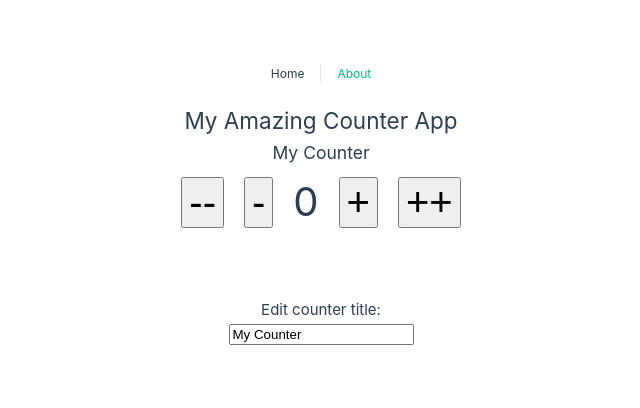
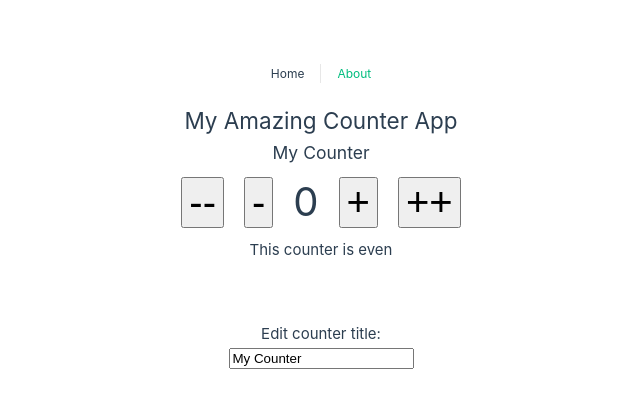
Before and after one commit to miguelfervi/vue-composition-api-basics, a Vue app: page / in a window 1280 px wide. Shown: the top 408 px of the page, without its empty margins (319-959 px from the left). Built offline with nearby package versions, Linux system fonts and the light colour scheme.

Commit message:
add computed property

```diff
--- a/src/views/HomeView.vue
+++ b/src/views/HomeView.vue
@@ -13,6 +13,8 @@
       <button @click="increaseCounter(2)" class="btn">++</button>
     </div>
 
+    <p>This counter is {{ oddOrEven }}</p>
+
     <div class="edit">
       <h4>Edit counter title: </h4>
       <input v-model="counterData.title" type="text">
@@ -22,7 +24,7 @@
 </template>
 
 <script setup>
-import { reactive } from 'vue'
+import { reactive, computed } from 'vue'
 
   const appTitle = 'My Amazing Counter App'
     // const counter = ref(0),
@@ -33,6 +35,11 @@
       title: 'My Counter'
     })
 
+    const oddOrEven = computed( () => {
+      if(counterData.count % 2 === 0) return 'even'
+      else return 'odd'
+    })
+
     const increaseCounter = amount => {
       counterData.count += amount
     }
@@ -41,6 +48,18 @@
       counterData.count -= amount
     }
 </script>
+
+<!-- <script>
+export default {
+  computed: {
+    myComputedProperty() {
+      // perform logic based on a data property
+      return 'myProperty'
+    }
+  }
+
+}
+</script> -->
 
 <!-- <script>
 import { ref } from 'vue'
```
